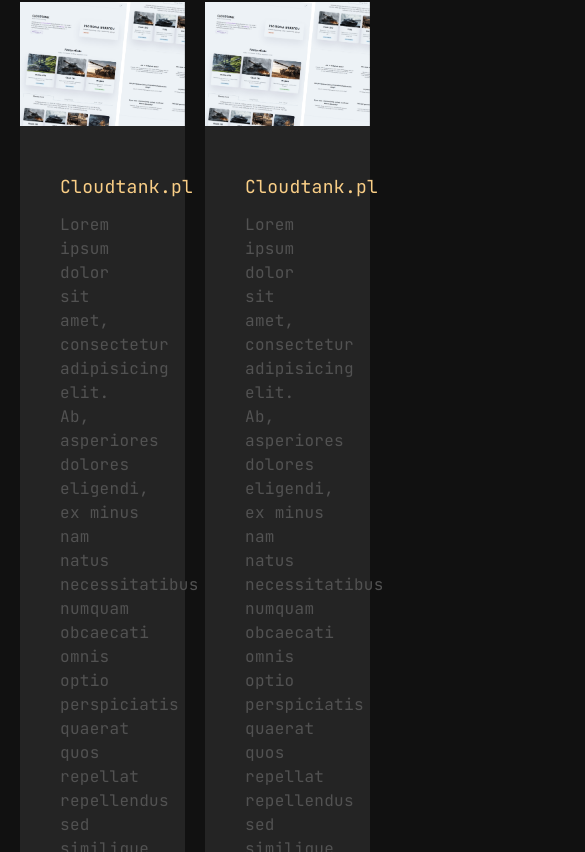
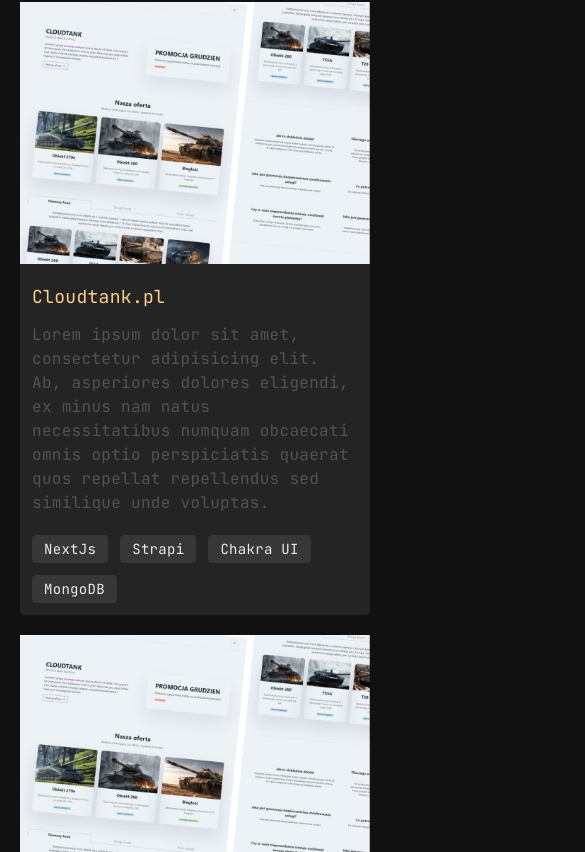
Before and after one commit to BLOCKYe/Portfolio-3.0, a Next.js app: page / in a window 390 px wide. Shown: the part 1292-2144 px from the top of the page, 585 px wide, since content can reach past the window. Built offline with nearby package versions, Linux system fonts and the light colour scheme.

Commit message:
Fix some styles

```diff
--- a/components/HomeView/ProjectCard/ProjectCard.tsx
+++ b/components/HomeView/ProjectCard/ProjectCard.tsx
@@ -17,9 +17,9 @@
         return (
             <div className={'bg-justDark-light rounded'}>
 
-                <Image src={CloudTank} alt={'Cloud Tank'}/>
+                <Image src={CloudTank} alt={'Cloud Tank'} />
 
-                <div className="p-10">
+                <div className="p-3 md:p-10">
                     <div className="text-lg text-extra-color">
                         Cloudtank.pl
                     </div>
@@ -30,7 +30,7 @@
                         repellendus sed similique unde voluptas.
                     </div>
 
-                    <div className="flex gap-5 mt-5">
+                    <div className="flex gap-3 md:gap-5 mt-5 flex-wrap">
                         <div className="bg-[#373737] p-1 px-3 text-sm rounded">
                             NextJs
                         </div>
--- a/pages/index.tsx
+++ b/pages/index.tsx
@@ -93,7 +93,7 @@
                         Code
                     </div>
 
-                    <div className="grid grid-cols-2 gap-5 mt-5">
+                    <div className="grid md:grid-cols-2 gap-5 mt-5">
                         <ProjectCard />
                         <ProjectCard />
                         <ProjectCard />
```
